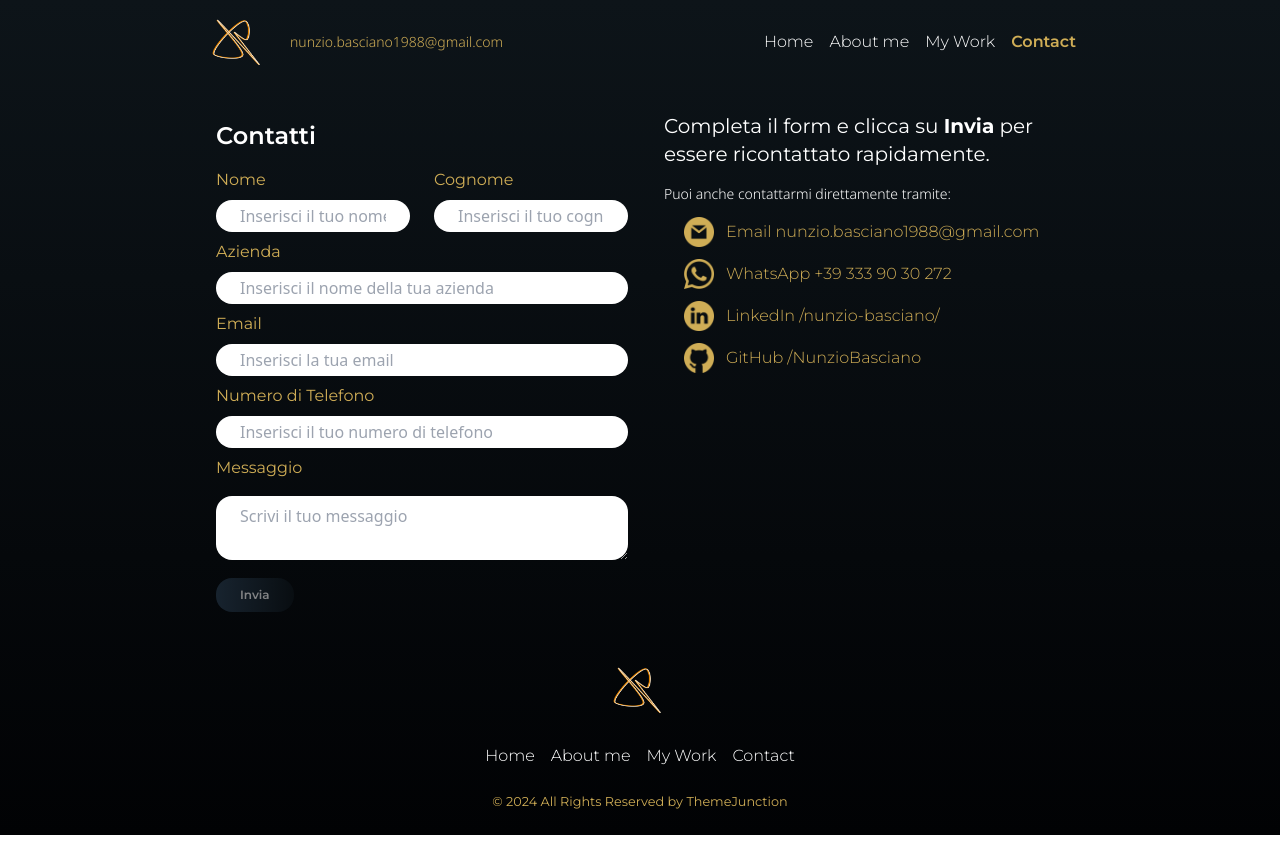
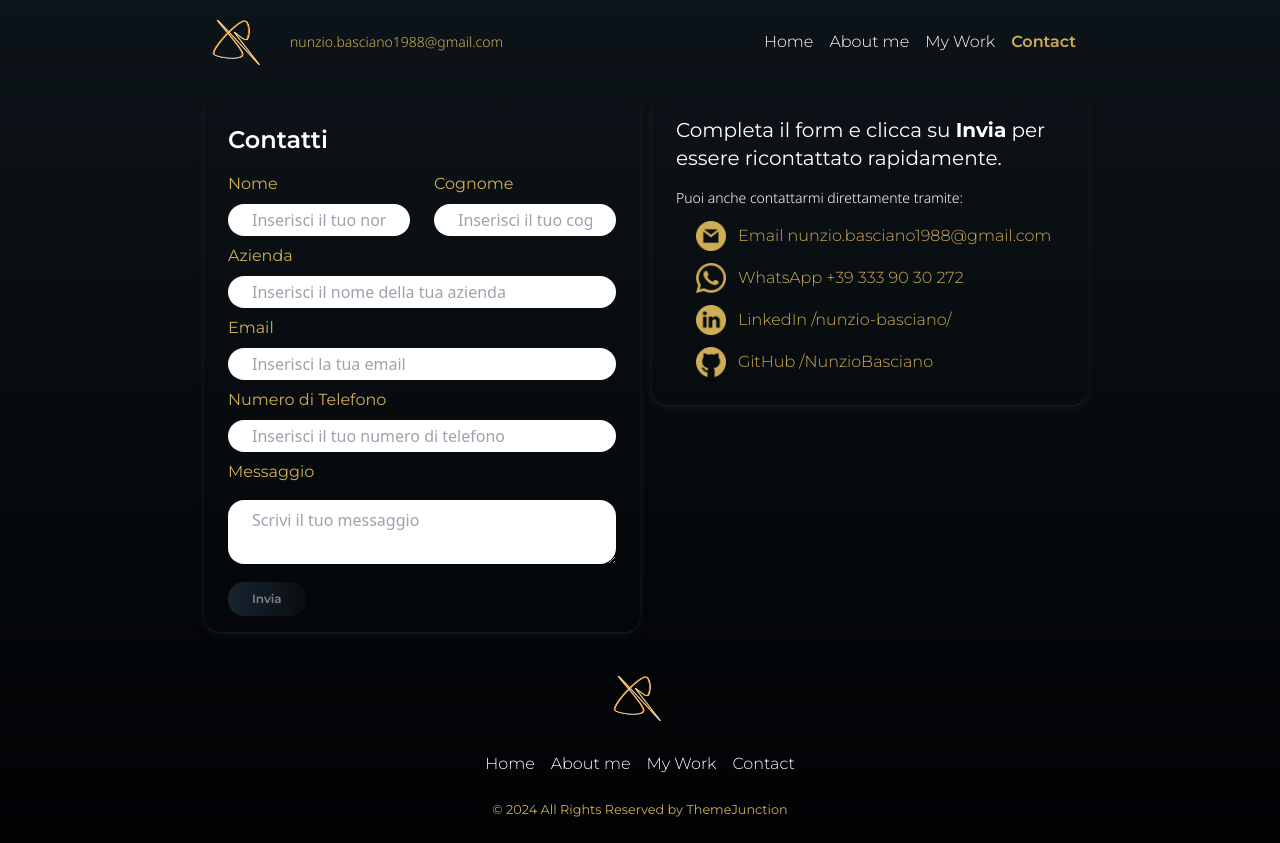
Before and after one commit to NunzioBasciano/portfolio, a Next.js app: page /contact in a window 1280 px wide. Built offline with nearby package versions, Linux system fonts and the light colour scheme.

Commit message:
add: shadow on div

```diff
--- a/app/contact/page.tsx
+++ b/app/contact/page.tsx
@@ -69,7 +69,7 @@ function ContactForm() {
   return (
     <div className="py-3 md:flex md:gap-3 md:justify-between">
       <ToastContainer />
-      <div className="p-3 flex flex-col gap-3 w-full sm:h-full">
+      <div className="py-4 px-6 flex flex-col gap-3 w-full sm:h-full shadow-[0_1px_2px_0_rgba(60,64,67,0.3),_0_2px_6px_2px_rgba(60,64,67,0.15)] rounded-2xl">
         <div>
           <h2 className="text-white text-2xl my-3 font-semibold">Contatti</h2>
           <form className="" onSubmit={handleSubmit}>
@@ -148,7 +148,7 @@ function ContactForm() {
           </form>
         </div>
       </div>
-      <div className=" p-3 flex flex-col gap-3 w-full sm:h-full">
+      <div className="py-4 px-6 flex flex-col gap-3 w-full sm:h-full shadow-[0_1px_2px_0_rgba(60,64,67,0.3),_0_2px_6px_2px_rgba(60,64,67,0.15)] rounded-2xl">
         <h3 className="text-xl my-1 ">
           Completa il form e clicca su <strong>Invia</strong> per essere
           ricontattato rapidamente.
--- a/app/page.tsx
+++ b/app/page.tsx
@@ -3,7 +3,7 @@ import Button from "./components/Button";
 export default function Home() {
   return (
     <div className="py-3 md:flex md:gap-3 md:justify-between">
-      <div className="p-3 flex flex-col gap-3 w-full sm:h-full">
+      <div className="py-4 px-6 flex flex-col gap-3 w-full sm:h-full shadow-[0_1px_2px_0_rgba(60,64,67,0.3),_0_2px_6px_2px_rgba(60,64,67,0.15)] rounded-2xl">
         <h1 className="text-white text-2xl my-3 font-semibold">
           Nunzio basciano
         </h1>
```
